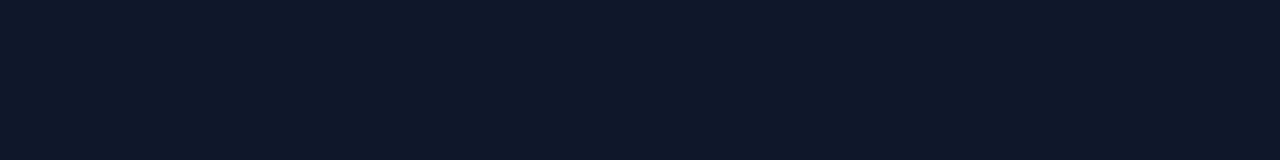
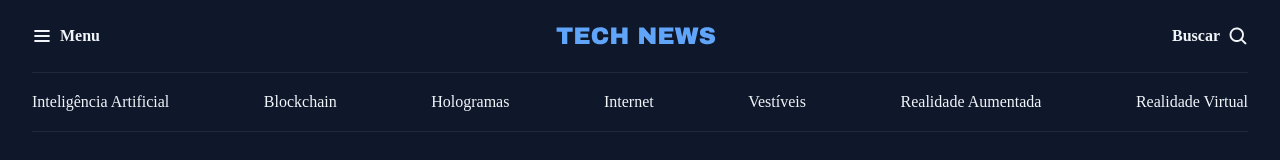
Before and after one commit to gillaercio/projeto-portal-noticias, a plain HTML site: page index.html in a window 1280 px wide. Drawn offline with Linux system fonts and the light colour scheme.

Commit message:
Menu and nav adjustments

```diff
--- a/index.html
+++ b/index.html
@@ -10,6 +10,29 @@
   <link href="https://fonts.googleapis.com/css2?family=Archivo:ital,wght@0,100..900;1,100..900&display=swap" rel="stylesheet">
 </head>
 <body>
-
+  <header class="container">
+    <nav id="primary" class="grid grid-col">
+      <div>
+        <img src="assets/icons/List.svg" alt="Ícone de menu">
+        <strong>Menu</strong>
+      </div>
+      <div>
+        <img src="assets/Logo.svg" alt="Tech News Logo">
+      </div>
+      <div>
+        <strong>Buscar</strong>
+        <img src="assets/icons/MagnifyingGlass.svg" alt="Ícone de lupa">
+      </div>
+    </nav>
+    <nav id="secondary" class="grid grid-col">
+      <a href="#">Inteligência Artificial</a>
+      <a href="#">Blockchain</a>
+      <a href="#">Hologramas</a>
+      <a href="#">Internet</a>
+      <a href="#">Vestíveis</a>
+      <a href="#">Realidade Aumentada</a>
+      <a href="#">Realidade Virtual</a>
+    </nav>
+  </header>
 </body>
 </html>
--- a/styles/global.css
+++ b/styles/global.css
@@ -40,3 +40,17 @@ a:hover {
 h1, h2, h3 {
   color: inherit;
 }
+
+.container {
+  max-width: 1280px;
+  padding-inline: 32px;
+  margin-inline: auto;
+}
+
+.grid {
+  display: grid;
+}
+
+.grid-col {
+  grid-auto-flow: column;
+}
--- /dev/null
+++ b/styles/header.css
@@ -0,0 +1,28 @@
+@charset "UTF-8";
+
+#primary {
+  padding-block: 20px;
+  display: flex;
+  align-items: center;
+}
+
+div {
+  display: flex;
+  align-items: center;
+  gap: 8px;
+}
+
+div:nth-child(2) {
+  margin-inline: auto;
+}
+
+div:nth-child(3) {
+  justify-self: end;
+}
+
+#secondary {
+  padding-block: 20px;
+  justify-content: space-between;
+  border: 1px solid var(--stroke-color);
+  border-inline: none;
+}
--- a/styles/index.css
+++ b/styles/index.css
@@ -1,2 +1,3 @@
 @charset "UTF-8";
 @import url(global.css);
+@import url(header.css);
```
Also changed, not shown: assets/Logo.png (deleted), assets/Logo.svg (added).
